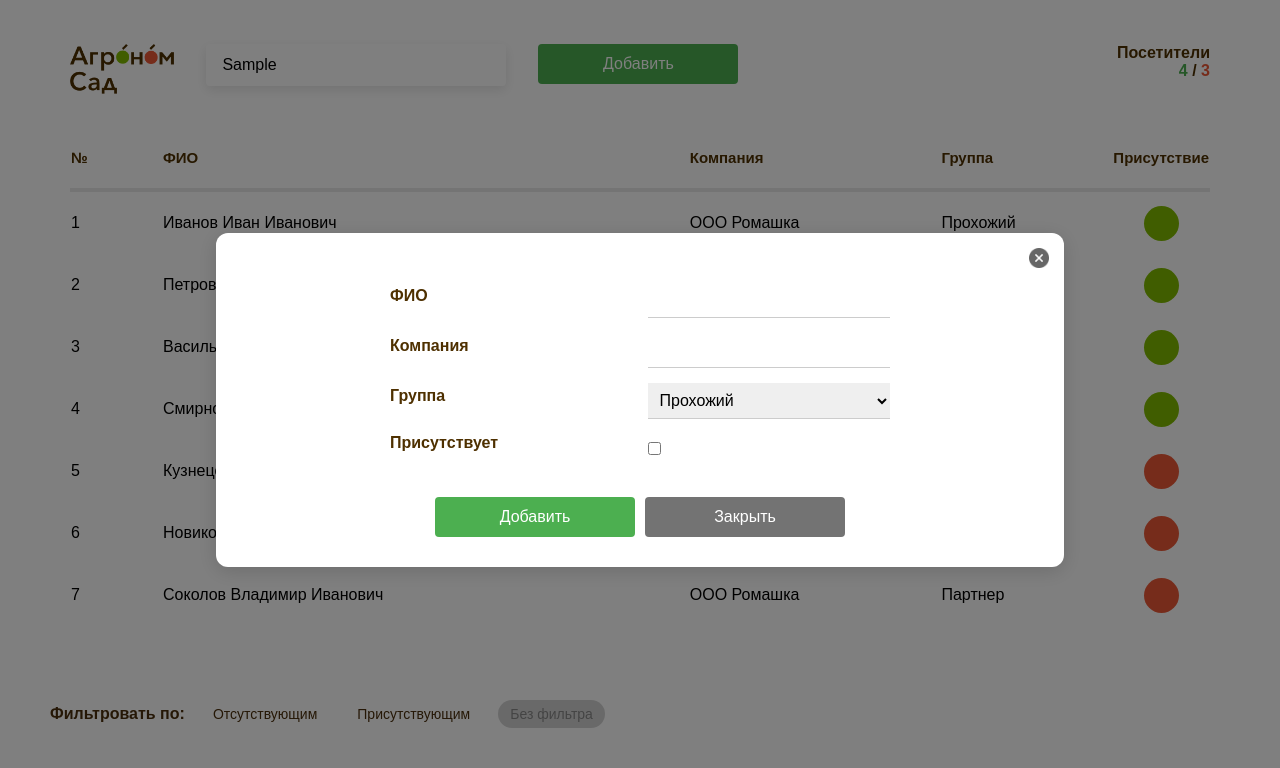
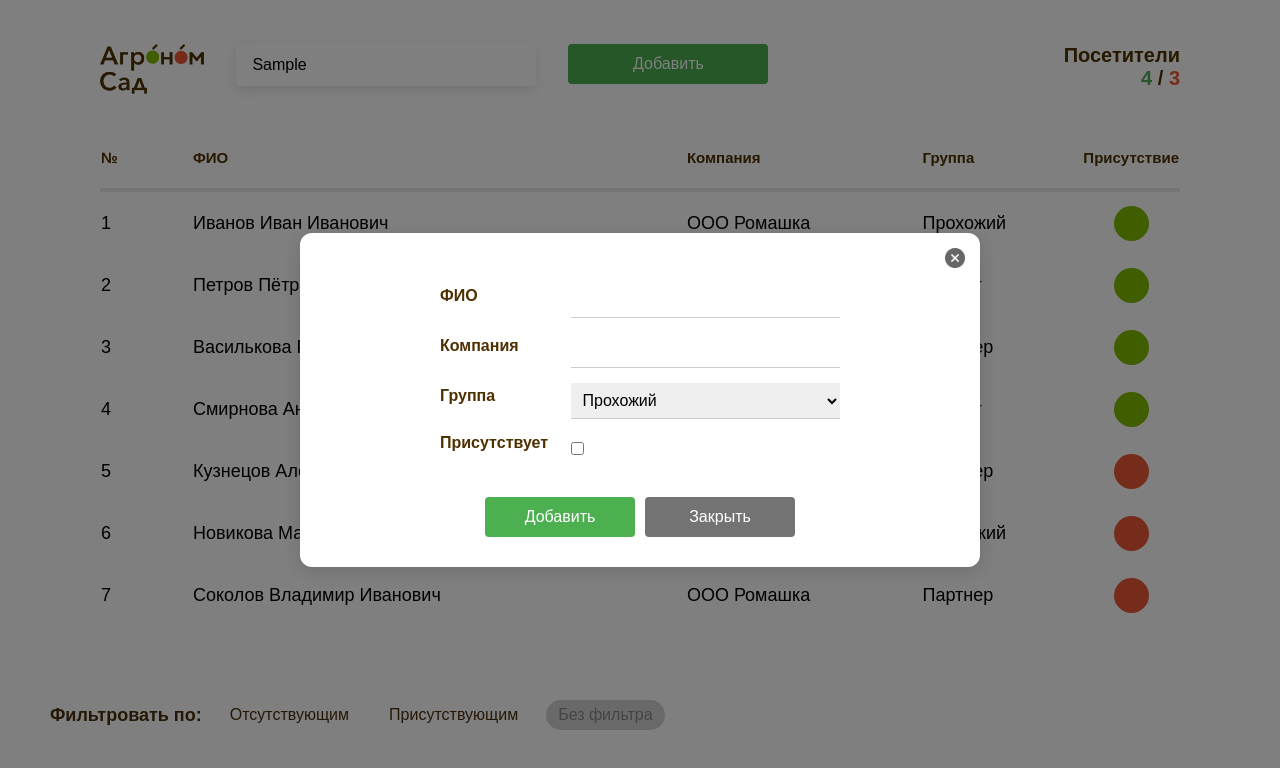
Before and after one commit to mcalexandretion/visitor-app-project, a React (Vite) app: page / in a window 1280 px wide. Both pictures are taken after typing "Sample" into the empty fields and a click on the button "Добавить". Shown: the top 768 px of the page. Built offline with nearby package versions, Linux system fonts and the light colour scheme; no server answers; data requests are answered from the project's data file.

Commit message:
change font-size

```diff
--- a/src/components/Modal.module.css
+++ b/src/components/Modal.module.css
@@ -17,10 +17,10 @@
   background-color: white;
   border-radius: 12px;
   padding: 30px 40px;
-  width: 60vw;
+  width: 50vw;
+  max-width: 600px;
   height: auto;
   max-height: 80vh;
-  max-width: 90%;
   box-shadow: 0 4px 20px rgba(0, 0, 0, 0.15);
   position: relative;
   animation: slideIn 0.3s ease-in;
--- a/src/components/PresenceFilter.module.css
+++ b/src/components/PresenceFilter.module.css
@@ -9,13 +9,14 @@
 .filterLabel {
   font-weight: bold;
   color: #4b2f0c;
+  font-size: 18px;
 }
 
 .filterButton {
   background: none;
   border: none;
   color: #4b2f0c;
-  font-size: 14px;
+  font-size: 16px;
   cursor: pointer;
   padding: 6px 12px;
   border-radius: 16px;
--- a/src/components/VisitorForm.module.css
+++ b/src/components/VisitorForm.module.css
@@ -4,7 +4,7 @@
   gap: 15px;
   padding: 20px 0 0 0;
   width: 100%;
-  max-width: 500px;
+  max-width: 400px;
   margin: 0 auto;
 }
 
@@ -17,13 +17,13 @@
 }
 
 .formLabel {
-  width: 50%;
+  width: 30%;
   display: flex;
   align-items: center;
 }
 
 .formInput {
-  width: 50%;
+  width: 70%;
   display: flex;
   align-items: center;
 }
@@ -42,15 +42,16 @@
   margin-left: 0;
 }
 
-
-
 .formActions {
   display: flex;
   gap: 10px;
   padding: 20px 0 0 0;
   justify-content: center;
 }
-
+.formActions button
+{
+    width: 150px;
+}
 .formActions button[type="submit"] {
   background-color: #4caf50;
   color: white;
--- a/src/components/VisitorList.module.css
+++ b/src/components/VisitorList.module.css
@@ -3,6 +3,7 @@
   border-collapse: collapse;
   margin: 20px 0;
   background: #fff;
+  font-size: 18px;
 }
 
 
--- a/src/index.css
+++ b/src/index.css
@@ -6,7 +6,7 @@ body {
 }
 
 .app {
-  padding: 24px 50px;
+  padding: 24px 80px;
   position: relative;
   box-sizing: border-box;
 }
@@ -69,6 +69,7 @@ button {
   margin-left: auto;
   font-weight: bold;
   color: #4E3000;
+  font-size: 20px;
 }
 .visitor-count .present {
   color: #4caf50;
```
